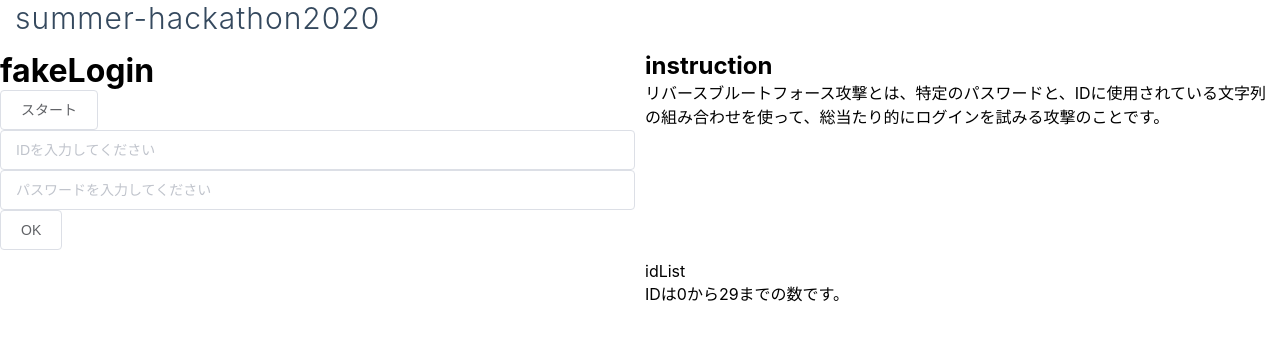
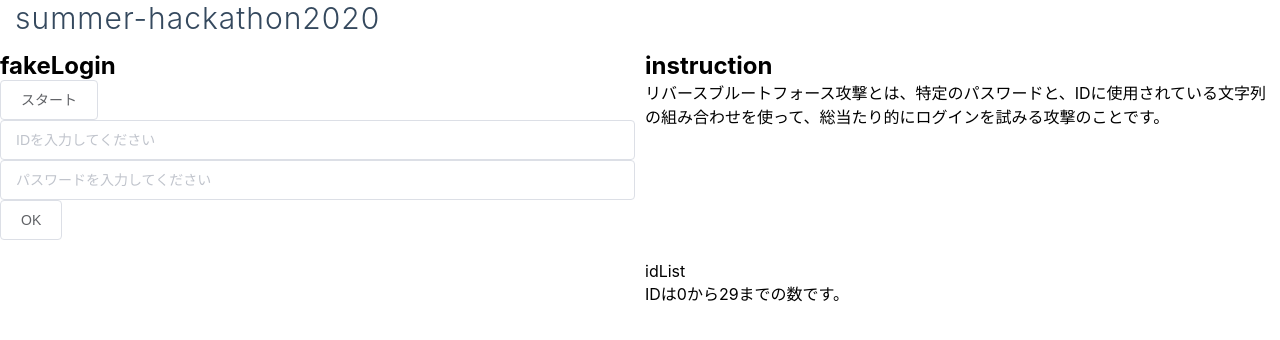
Before and after one commit to CTRL-team-fact-s/Summer-Hackathon2020, a Nuxt app: page / in a window 1280 px wide. Shown: the top 340 px of the page. Built offline with nearby package versions, Linux system fonts and the light colour scheme.

Commit message:
文字の大きさが左右で異なっていたので修正

```diff
--- a/components/fakeLogin.vue
+++ b/components/fakeLogin.vue
@@ -1,6 +1,6 @@
 <template>
   <div>
-    <h1>fakeLogin</h1>
+    <h2>fakeLogin</h2>
     <el-button :plain="false" @click="startGame()">スタート</el-button>
     <el-input placeholder="IDを入力してください" v-model="input1" id="ID"></el-input>
     <el-input placeholder="パスワードを入力してください" v-model="input2" show-password id="pass"></el-input>
@@ -51,6 +51,7 @@ function startGame() {
     password.push(getRandomInt(0, 20));
     limitcount.push(0);
   }
+  return;
 }
 function check(input_ID, input_pass) {
   input_ID = parseInt(input_ID, 10);
@@ -69,6 +70,7 @@ function check(input_ID, input_pass) {
       console.log(warning);
     }
   }
+  return;
 }
 // 繰り返し処理の開始
 function startShowing() {
```
